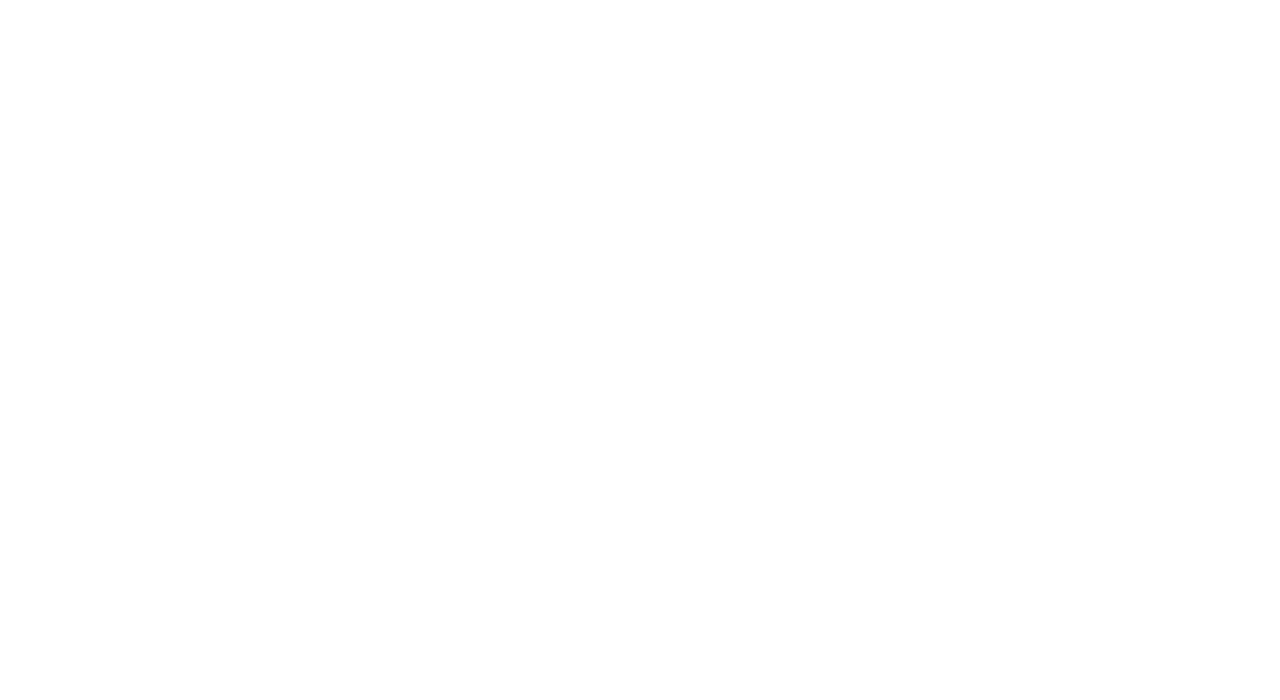
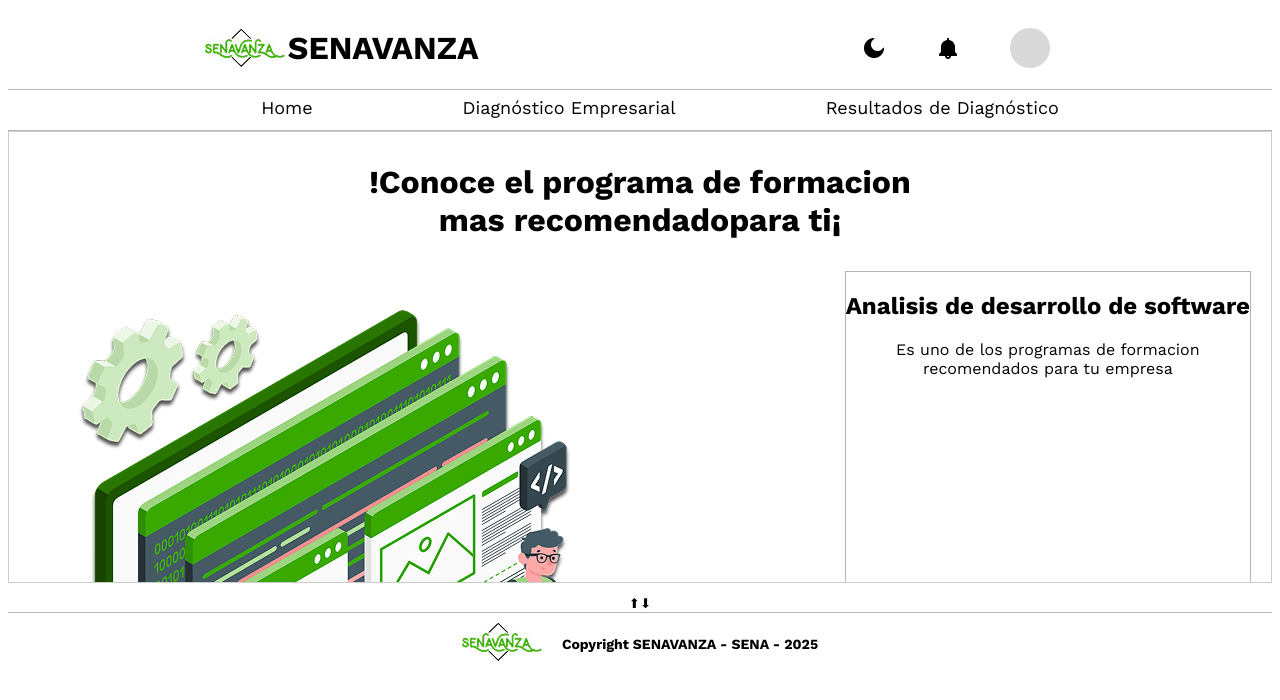
Before and after one commit to TheBullsT/proyectosenavanza, a React (Create React App) app: page /resultado-diagnostico in a window 1280 px wide. Before the commit this address had no page. Shown: the top 700 px of the page. Built offline with nearby package versions, Linux system fonts and the light colour scheme.

Commit message:
carrousel-resultados

```diff
--- a/src/App.js
+++ b/src/App.js
@@ -8,6 +8,7 @@ const PerfilPage = lazy(() => import('./pages/PerfilPage'));
 const EditarPerfilPage = lazy(() => import('./pages/EditarPerfilPage'));
 const AdminHome = lazy(() => import('./pages/AdminHome'));
 const DiagnosticoEmpresarial = lazy(() => import('./pages/FormularioEmp'))
+const ResultadosDiagnostico = lazy(() => import('./pages/ResultadosDiagnostico'));
 
 
 function App() {
@@ -30,6 +31,7 @@ function App() {
           <Route path="/editarperfil" element={<EditarPerfilPage />} />
           <Route path="/adminhome" element={<AdminHome />} />
           <Route path="/diagnostico-empresarial" element={<DiagnosticoEmpresarial />} />
+          <Route path="/resultado-diagnostico" element={<ResultadosDiagnostico />} />
         </Routes>
       </Suspense>
     </Router>
--- a/src/components/Home/Navbar/navbar.jsx
+++ b/src/components/Home/Navbar/navbar.jsx
@@ -9,7 +9,7 @@ function NavBar() {
         <ul>
           <li><Link to="/home">Home</Link></li>
           <li><Link to="/diagnostico-empresarial">Diagnóstico Empresarial</Link></li>
-          <li><Link to="/resultados">Resultados de Diagnóstico</Link></li>
+          <li><Link to="/resultado-diagnostico">Resultados de Diagnóstico</Link></li>
         </ul>
       </nav>
     </div>
--- /dev/null
+++ b/src/components/ResultadosDiagnostico/resultadosdiagnostico/carrousel.css
@@ -0,0 +1,114 @@
+:root {
+    /* Colores Primarios */
+    --primary-1: #39A900;
+    --primary-2: #36AE0F;
+    --primary-3: #42B31E;
+    --primary-4: #4FB82D;
+    --primary-5: #5BBD3C;
+    --primary-6: #68C24B;
+    --primary-7: #75C75A;
+    --primary-8: #81CC69;
+    --primary-9: #8ED178;
+    --primary-10: #9AD787;
+    --primary-11: #A7DC96;
+    --primary-12: #B3E1A5;
+    --primary-13: #C0E6B4;
+    --primary-14: #CDEBC3;
+    --primary-15: #D9F0D2;
+    --primary-16: #E6F5E1;
+    --primary-17: #F2FAF0;
+
+    /* Grises y Neutros */
+    --black: #000000;
+    --gray-1: #0F0F0F;
+    --gray-2: #1E1E1E;
+    --gray-3: #2D2D2D;
+    --gray-4: #3C3C3C;
+    --gray-5: #5A5A5A;
+    --gray-6: #696969;
+    --gray-7: #787878;
+    --gray-8: #878787;
+    --gray-9: #A5A5A5;
+    --gray-10: #969696;
+    --gray-11: #A5A5A5;
+    --gray-12: #B4B4B4;
+    --gray-13: #C3C3C3;
+    --gray-14: #D2D2D2;
+    --gray-15: #E1E1E1;
+    --gray-16: #F0F0F0;
+    --white: #FFFFFF;
+
+    /* Tipografía */
+    --font-primary: 'Work Sans', sans-serif;
+    --font-secondary: 'Calibri', sans-serif;
+
+    /* Jerarquías tipográficas */
+    --h1: 32px;
+    --h2: 24px;
+    --h3: 20px;
+    --h4: 16px;
+    --h5: 14px;
+    --h6: 12px;
+  }
+  html {
+    margin: 0;
+    font-size: 62.5%;
+    box-sizing: border-box;
+  }
+  :before,*:after{
+  box-sizing: inherit;
+  }
+  body{
+    font-size: 16px;
+    font-family: 'Work Sans', sans-serif;
+  }
+  a {
+    text-decoration: none;
+  }
+  h1 {
+      font-size: 3.2rem;
+  }
+  h2 {
+      font-size: 2.4rem;
+  }
+  h3 {
+      font-size: 2.0rem;
+  }
+  h4 {
+      font-size: 1.6rem;
+  }
+  h5 {
+      font-size: 1.4rem;
+  }
+
+
+  .carousel-list-vertical {
+    display: flex;
+    flex-direction: column;
+    overflow-y: auto;
+    scroll-behavior: smooth;
+    height: 450px;
+    list-style: none;
+    padding: 0;
+    margin: 0;
+    border: 1px solid #ccc;
+}
+
+.carousel-item-vertical {
+    min-height: 100%;
+    flex-shrink: 0;
+    padding: 1rem;
+    box-sizing: border-box;
+    border-bottom: 1px solid #eee;
+}
+
+.controls {
+    text-align: center;
+    margin-top: 1rem;
+}
+
+.boton-carrousel {
+    padding: 0.5rem 1rem;
+    font-size: 1.2rem;
+    margin: 0 0.5rem;
+}
--- /dev/null
+++ b/src/components/ResultadosDiagnostico/resultadosdiagnostico/carrousel.jsx
@@ -0,0 +1,53 @@
+import React, { useEffect, useRef, useState } from "react";
+import './carrousel.css';
+
+import Resultados from './componentes-carrousel/resultado';
+import Programas from './componentes-carrousel/programas';
+import GenerarReporte from './componentes-carrousel/generarreporte';
+
+function Carrousel() {
+    const listRef = useRef();
+    const [currentIndex, setCurrentIndex] = useState(0);
+
+    const componentes = [
+        <Resultados key={0} />,
+        <Programas key={1} />,
+        <GenerarReporte key={2} />
+    ];
+
+    useEffect(() => {
+        const listNode = listRef.current;
+        const items = listNode.querySelectorAll("li");
+        const currentItem = items[currentIndex];
+
+        if (currentItem) {
+            currentItem.scrollIntoView({
+                behavior: "smooth",
+                block: "center"
+            });
+        }
+    }, [currentIndex]);
+
+    return (
+        <div className="main-container">
+            <div className="slider-container">
+                <div className="container-recomendados">
+                    <ul ref={listRef} className="carousel-list-vertical">
+                        {componentes.map((component, index) => (
+                            <li key={index} className="carousel-item-vertical">
+                                {component}
+                            </li>
+                        ))}
+                    </ul>
+                </div>
+
+                <div className="controls">
+                    <button onClick={() => setCurrentIndex((prev) => Math.max(prev - 1, 0))}>⬆</button>
+                    <button onClick={() => setCurrentIndex((prev) => Math.min(prev + 1, componentes.length - 1))}>⬇</button>
+                </div>
+            </div>
+        </div>
+    );
+}
+
+export default Carrousel;
--- /dev/null
+++ b/src/components/ResultadosDiagnostico/resultadosdiagnostico/componentes-carrousel/generarreporte.jsx
@@ -0,0 +1,15 @@
+import React from "react";
+import './generarreporte.css';
+
+function GenerarReporte(){
+    return(
+        <div className="container">
+            <div className="titulo-reporte">
+                <h1>!Conoce el programa de formacion
+                mas recomendadopara ti¡</h1>
+            </div>
+        </div>
+    );
+}
+
+export default GenerarReporte;
--- /dev/null
+++ b/src/components/ResultadosDiagnostico/resultadosdiagnostico/componentes-carrousel/programas.jsx
@@ -0,0 +1,15 @@
+import React from "react";
+import './programas.css';
+
+function Programas(){
+    return(
+        <div className="container">
+            <div className="titulo-reporte">
+                <h1>!Conoce el programa de formacion
+                mas recomendadopara ti¡</h1>
+            </div>
+        </div>
+    );
+}
+
+export default Programas;
--- /dev/null
+++ b/src/components/ResultadosDiagnostico/resultadosdiagnostico/componentes-carrousel/resultado.css
@@ -0,0 +1,112 @@
+:root {
+  /* Colores Primarios */
+  --primary-1: #39A900;
+  --primary-2: #36AE0F;
+  --primary-3: #42B31E;
+  --primary-4: #4FB82D;
+  --primary-5: #5BBD3C;
+  --primary-6: #68C24B;
+  --primary-7: #75C75A;
+  --primary-8: #81CC69;
+  --primary-9: #8ED178;
+  --primary-10: #9AD787;
+  --primary-11: #A7DC96;
+  --primary-12: #B3E1A5;
+  --primary-13: #C0E6B4;
+  --primary-14: #CDEBC3;
+  --primary-15: #D9F0D2;
+  --primary-16: #E6F5E1;
+  --primary-17: #F2FAF0;
+
+  /* Grises y Neutros */
+  --black: #000000;
+  --gray-1: #0F0F0F;
+  --gray-2: #1E1E1E;
+  --gray-3: #2D2D2D;
+  --gray-4: #3C3C3C;
+  --gray-5: #5A5A5A;
+  --gray-6: #696969;
+  --gray-7: #787878;
+  --gray-8: #878787;
+  --gray-9: #A5A5A5;
+  --gray-10: #969696;
+  --gray-11: #A5A5A5;
+  --gray-12: #B4B4B4;
+  --gray-13: #C3C3C3;
+  --gray-14: #D2D2D2;
+  --gray-15: #E1E1E1;
+  --gray-16: #F0F0F0;
+  --white: #FFFFFF;
+
+  /* Tipografía */
+  --font-primary: 'Work Sans', sans-serif;
+  --font-secondary: 'Calibri', sans-serif;
+
+  /* Jerarquías tipográficas */
+  --h1: 32px;
+  --h2: 24px;
+  --h3: 20px;
+  --h4: 16px;
+  --h5: 14px;
+  --h6: 12px;
+}
+html {
+  margin: 0;
+  font-size: 62.5%;
+  box-sizing: border-box;
+}
+:before,*:after{
+box-sizing: inherit;
+}
+body{
+  font-size: 16px;
+  font-family: 'Work Sans', sans-serif;
+}
+a {
+  text-decoration: none;
+}
+h1 {
+    font-size: 3.2rem;
+}
+h2 {
+    font-size: 2.4rem;
+}
+h3 {
+    font-size: 2.0rem;
+}
+h4 {
+    font-size: 1.6rem;
+}
+h5 {
+    font-size: 1.4rem;
+}
+
+.container-resultado{
+    display: grid;
+    grid-template-rows: auto auto;
+    grid-template-columns: 1fr;
+    gap: 10px;
+    text-align: center;
+}
+
+.titulo-reporte {
+    grid-column: 1;
+    grid-row: 1;
+}
+
+.resultado-total {
+    grid-column: 1;
+    grid-row: 2;
+    display: flex;
+    justify-content: space-between;
+}
+
+.resultado-total {
+    margin-right: 10px;
+
+}
+
+.programa-recomendado {
+    border: 1px solid var(--gray-12);
+    margin-left: 10px;
+}
--- /dev/null
+++ b/src/components/ResultadosDiagnostico/resultadosdiagnostico/componentes-carrousel/resultado.jsx
@@ -0,0 +1,23 @@
+import React from "react";
+import result from '../../../../assets/img/img-resultados-diagnostico/resultados.png';
+import './resultado.css';
+
+function Resultados(){
+    return(
+        <div className="container-resultado">
+            <div className="titulo-reporte">
+                <h1>!Conoce el programa de formacion <br />
+                mas recomendadopara ti¡</h1>
+            </div>
+            <div className="resultado-total">
+                <img src={result} alt="Imagen de resultados" />
+                <div className="programa-recomendado">
+                    <h2>Analisis de desarrollo de software</h2>
+                    <p>Es uno de los programas de formacion <br /> recomendados para tu empresa</p>
+                </div>
+            </div>
+        </div>
+    );
+}
+
+export default Resultados;
--- /dev/null
+++ b/src/pages/ResultadosDiagnostico.jsx
@@ -0,0 +1,12 @@
+import NavFooter from "../layouts/Layout";
+import Carrousel from "../components/ResultadosDiagnostico/resultadosdiagnostico/carrousel";
+
+const ResultadoDiagnostico = () => {
+    return (
+        <NavFooter>
+            <Carrousel/>
+        </NavFooter>
+    );
+}
+
+export default ResultadoDiagnostico;
```
Also changed, not shown: src/assets/img/img-resultados-diagnostico/resultados.png (added), src/components/ResultadosDiagnostico/resultadosdiagnostico/componentes-carrousel/generarreporte.css (added), src/components/ResultadosDiagnostico/resultadosdiagnostico/componentes-carrousel/programas.css (added).
